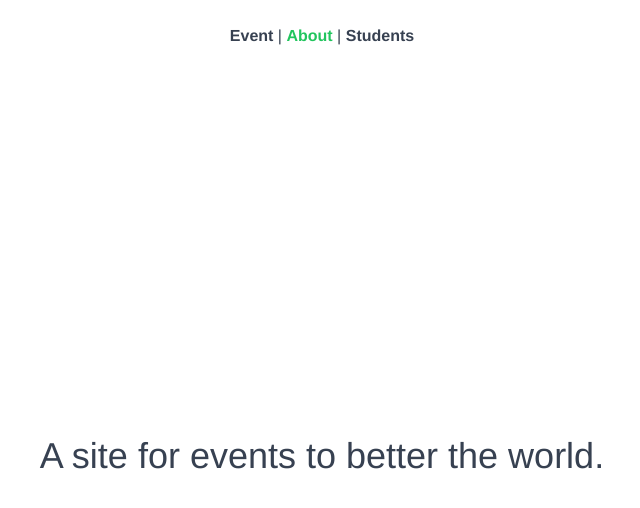
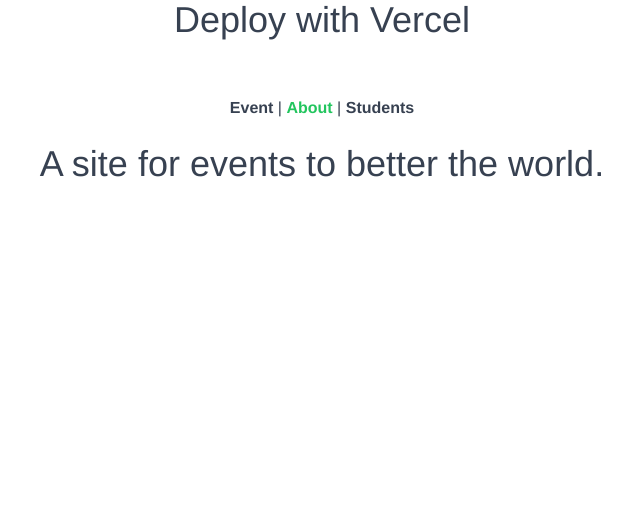
Before and after one commit to Rattikan-P/Lab02-Vue-Dev-with-Vite-and-TS, a Vue app in the folder 331-intro-to-vite/: page /about in a window 1280 px wide. Shown: the top 508 px of the page, without its empty margins (318-958 px from the left). Built offline with nearby package versions, Linux system fonts and the light colour scheme; the HTML template or start-up script is replaced by a standard one.

Commit message:
nprogress test4

```diff
--- a/331-intro-to-vite/src/App.vue
+++ b/331-intro-to-vite/src/App.vue
@@ -8,12 +8,13 @@ const { message } = storeToRefs(store)
 </script>
 
 <template>
-
+  <!-- 3.3 -->
   <div class="text-center font-sans text-gray-700 antialias">
     <header>
       <div id="flashMessage" class="animate-fade" v-if="message">
         <h4>{{ message }}</h4>
       </div>
+      <h1>Deploy with Vercel</h1>
       <div class="wrapper">
         <nav class="py-6">
           <!-- py-6 เพิ่ม padding 24px บน-ล่างของ(top-bottom) element -->
--- a/331-intro-to-vite/src/components/EventCard.vue
+++ b/331-intro-to-vite/src/components/EventCard.vue
@@ -19,6 +19,7 @@ defineProps<{
 
 <template>
   <RouterLink class="no-underline text-[#2c3e50]" :to="{ name: 'event-detail-view', params: { id: event.id } }">
+      <!-- 5 -->
       <div class="cursor-pointer border border-gray-600 p-[20px] w-[250px] mb-[18px] hover:scale-101 hover:shadow-sp">
       <h2>{{ event.title }}</h2>
       <span>@{{ event.time }} on {{ event.date }}</span>
--- a/331-intro-to-vite/src/main.ts
+++ b/331-intro-to-vite/src/main.ts
@@ -6,7 +6,7 @@ import { createPinia } from 'pinia'
 
 import App from './App.vue'
 import router from './router'
-import('nprogress/nprogress.css')
+import 'nprogress/nprogress.css'
 
 const app = createApp(App)
 
--- a/331-intro-to-vite/src/router/index.ts
+++ b/331-intro-to-vite/src/router/index.ts
@@ -11,14 +11,6 @@ import NetworkErrorView from '@/views/NetworkErrorView.vue'
 import nProgress from 'nprogress'
 import EventService from '@/services/EventService'
 import { useEventStore } from '@/stores/event'
-
-// ✅ Config nprogress
-nProgress.configure({
-  showSpinner: true,
-  minimum: 0.2,
-  speed: 500,
-  trickleSpeed: 200
-})
 
 const router = createRouter({
   history: createWebHistory(import.meta.env.BASE_URL),
@@ -123,9 +115,7 @@ router.beforeEach(() => {
 
 router.afterEach(() => {
   console.log('Progress Done!')
-  setTimeout(() => {
-    nProgress.done()
-  }, 300)
+  nProgress.done()
 })
 
 export default router
--- a/331-intro-to-vite/src/views/AboutView.vue
+++ b/331-intro-to-vite/src/views/AboutView.vue
@@ -1,5 +1,5 @@
 <template>
-  <div class="min-h-screen lg:flex lg:items-center lg:justify-center text-center">
+  <div>
     <h1>A site for events to better the world.</h1>
   </div>
 </template>
```
Also changed, not shown: 331-intro-to-vite/package.json (+9 -12 lines).
